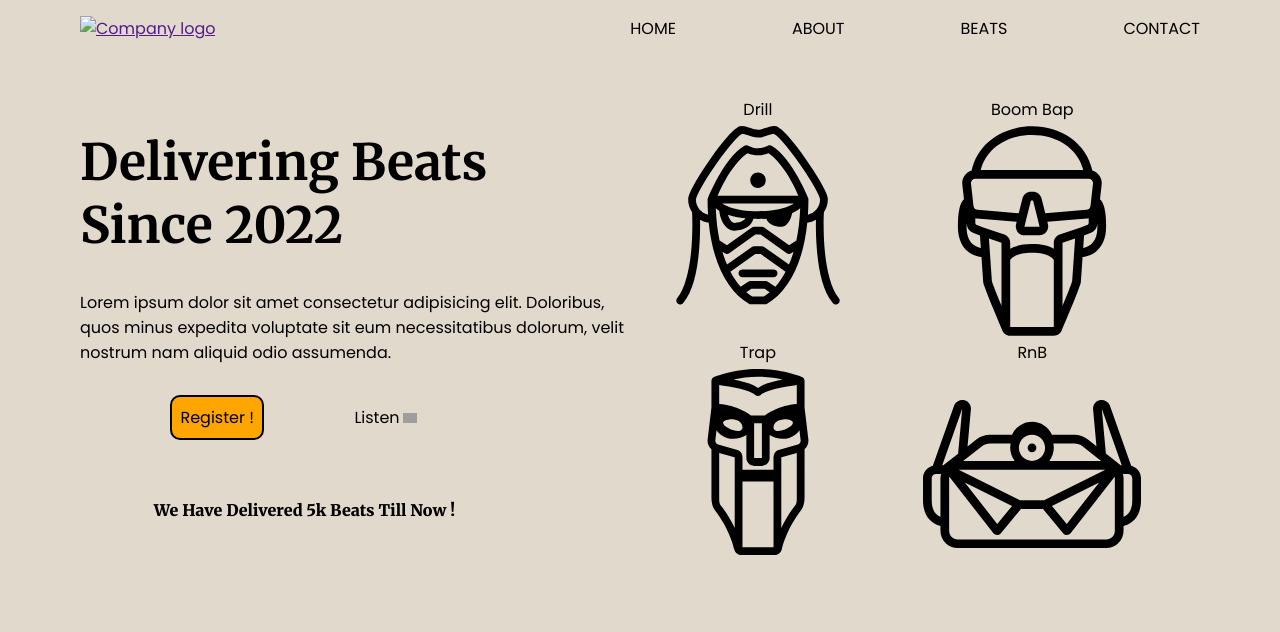
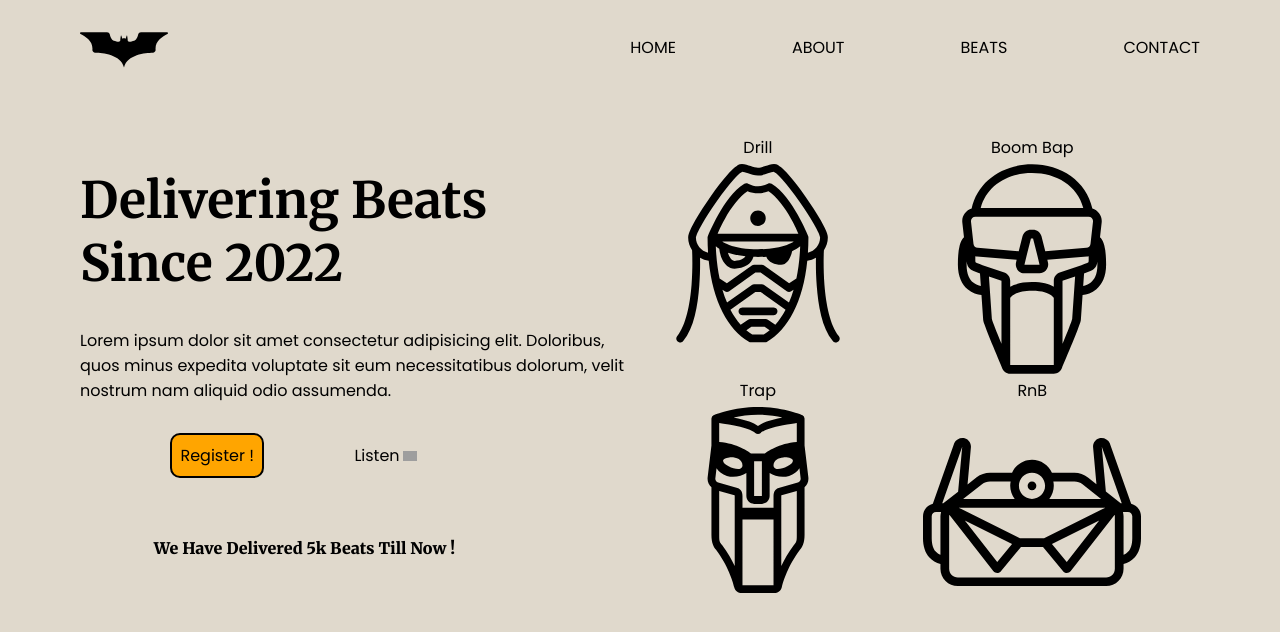
Before and after one commit to hiteshbandhu/demo-frontend, a plain HTML site: page index.html in a window 1280 px wide. Drawn offline with Linux system fonts and the light colour scheme; the site is published under a folder, as on GitHub Pages, so addresses that start at the root find nothing; grey boxes are pictures that could not be loaded.

Commit message:
Update index.html
Removed Logo Address Issue

```diff
--- a/index.html
+++ b/index.html
@@ -42,7 +42,7 @@
       <div class="header">
         <a href="" class="logo"
           ><img
-            src="/img/icons8-batman-logo.svg"
+            src="img/icons8-batman-logo.svg"
             alt="Company logo"
             class="bat-logo"
         /></a>
```
